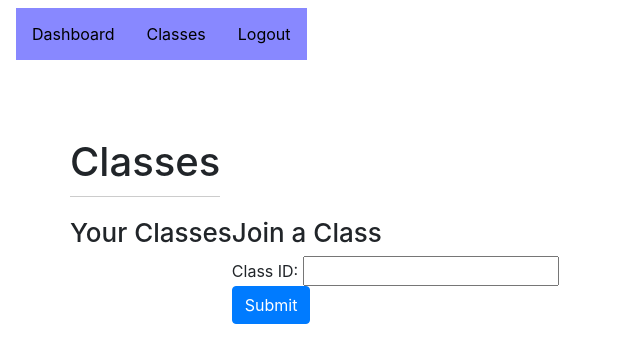
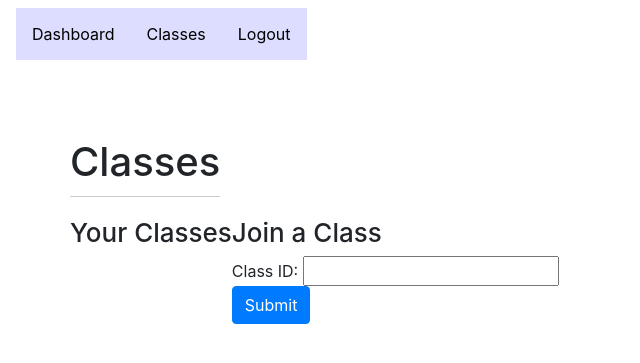
Before and after one commit to GatorIncubator/quizagator, a Flask app: template application/templates/students/classes.html in a window 1280 px wide. Shown: the top 363 px of the page, without its empty margins (0-640 px from the left). Run offline with Flask 2, Linux system fonts and the light colour scheme; the template is opened without the code that fills it, so the values that code supplies are empty; some libraries are stand-ins or nearby versions.

Commit message:
fix css navbar color

```diff
--- a/application/static/css/nav.css
+++ b/application/static/css/nav.css
@@ -9,7 +9,7 @@
   margin: 0;
   padding: 0;
   overflow: hidden;
-  background-color: #8888FF;
+  background-color: #DDDDFF;
 }
 
 .navbar li {
```
